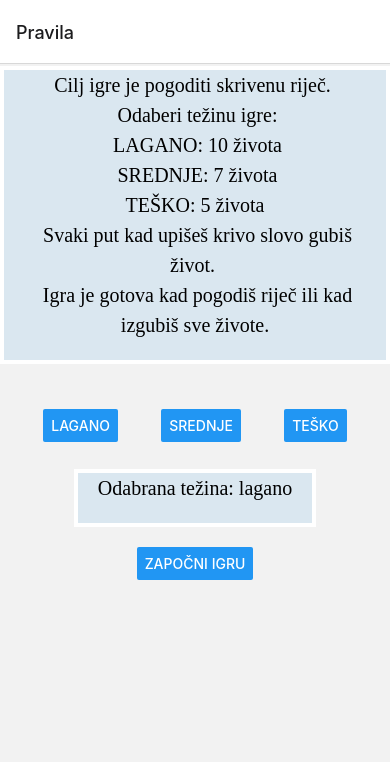
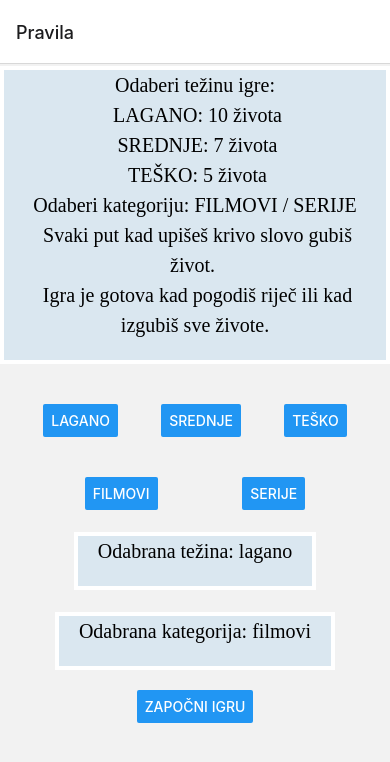
Before and after one commit to pmfst-web/projekt-LauraMemedovic-1, a React Native app: screen /Pravila in a window 390 px wide. Shown: the top 762 px of the page. Built offline with nearby package versions, Linux system fonts and the light colour scheme.

Commit message:
Update HomeScreen.js - kategorije

```diff
--- a/screens/HomeScreen.js
+++ b/screens/HomeScreen.js
@@ -1,26 +1,31 @@
-import React, {useState} from 'react';
+import React, { useState } from 'react';
 import { StyleSheet, View, Button, Text, Image } from 'react-native';
 
 const HomeScreen = ({ navigation }) => {
   const [tezina, setTezina] = useState('lagano');
+  const [kategorija, setKategorija] = useState('filmovi');
 
   const startGame = () => {
-    navigation.navigate('Igra', {tezina});
+    navigation.navigate('Igra', { tezina, kategorija });
   };
 
   const handleTezinaChange = (novaTezina) => {
     setTezina(novaTezina);
   };
 
+  const handleKategorijaChange = (novaKategorija) => {
+    setKategorija(novaKategorija);
+  };
+
   return (
     <View style={styles.container}>
       <Text style={styles.tekst}>
-        {'Cilj igre je pogoditi skrivenu riječ.'+
-        ' \n Odaberi težinu igre:'+
+        {'Odaberi težinu igre:' +
           '\n LAGANO: 10 života' +
           '\n SREDNJE: 7 života' +
           '\n TEŠKO: 5 života' +
-        ' \n Svaki put kad upišeš krivo slovo gubiš život.'+
+          '\n Odaberi kategoriju: FILMOVI / SERIJE' +
+          ' \n Svaki put kad upišeš krivo slovo gubiš život.' +
           ' \n Igra je gotova kad pogodiš riječ ili kad izgubiš sve živote.'}
       </Text>
       <View style={styles.tipkeContainer}>
@@ -28,11 +33,24 @@ const HomeScreen = ({ navigation }) => {
         <Button title="SREDNJE" onPress={() => handleTezinaChange('srednje')} />
         <Button title="TEŠKO" onPress={() => handleTezinaChange('teško')} />
       </View>
+      <View style={styles.tipkeContainer}>
+        <Button
+          title="FILMOVI"
+          onPress={() => handleKategorijaChange('filmovi')}
+        />
+        <Button
+          title="SERIJE"
+          onPress={() => handleKategorijaChange('serije')}
+        />
+      </View>
       {tezina && (
         <View>
-        <Text style={styles.tekst}>
-          Odabrana težina: {tezina}
-        </Text>
+          <Text style={styles.tekst}>Odabrana težina: {tezina}</Text>
+        </View>
+      )}
+      {kategorija && (
+        <View>
+          <Text style={styles.tekst}>Odabrana kategorija: {kategorija}</Text>
         </View>
       )}
       <View>
@@ -66,8 +84,8 @@ const styles = StyleSheet.create({
     flexDirection: 'row',
     justifyContent: 'space-evenly',
     width: '100%',
-    marginTop: 25,
-    marginBottom: 25,
+    marginTop: 20,
+    marginBottom: 20,
   },
 });
 
```
Lines whose indentation alone changed are shown as unchanged.
